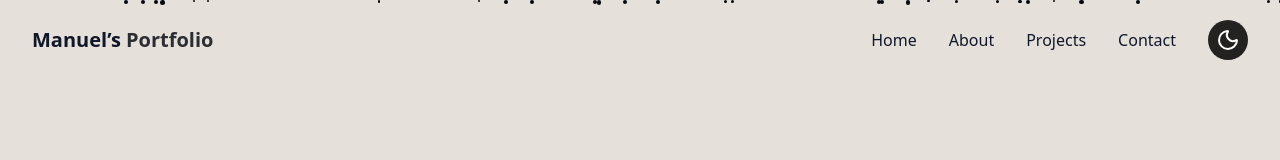
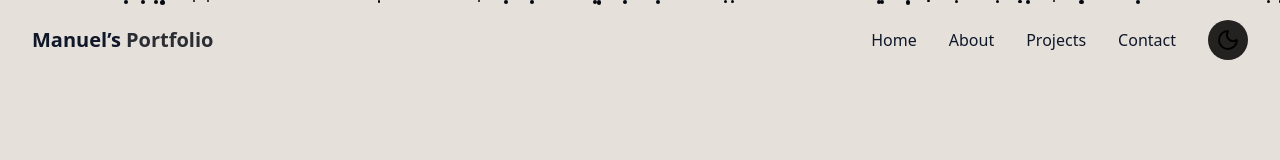
Before and after one commit to emm-ok/manuelsPortfolio, a React (Vite) app: page / in a window 1280 px wide. Shown: the top 160 px of the page. Built offline with nearby package versions, Linux system fonts and the light colour scheme.

Commit message:
updated themetoggle

```diff
--- a/src/components/ThemeToggle.jsx
+++ b/src/components/ThemeToggle.jsx
@@ -34,7 +34,7 @@ const ThemeToggle = () => {
       {isDarkMode ? (
         <Sun className='md:h-6 md:w-6 h-4 w-4  text-yellow-300' />
       ) : (
-        <Moon className='md:h-6 md:w-6 h-4 w-4  text-white' />
+        <Moon color='black' className='md:h-6 md:w-6 h-4 w-4  text-black' />
       )}
     </button>
   )
```
